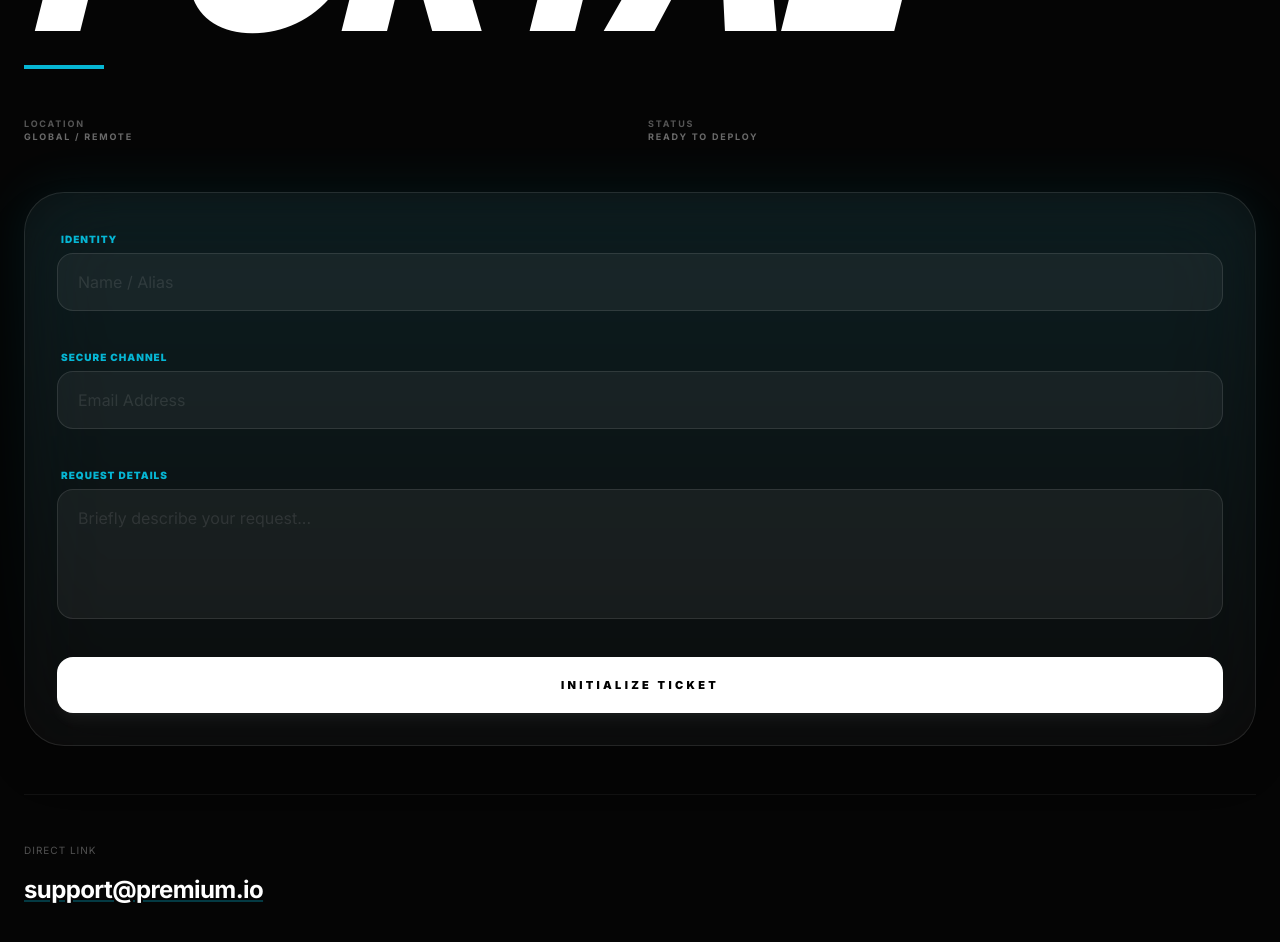
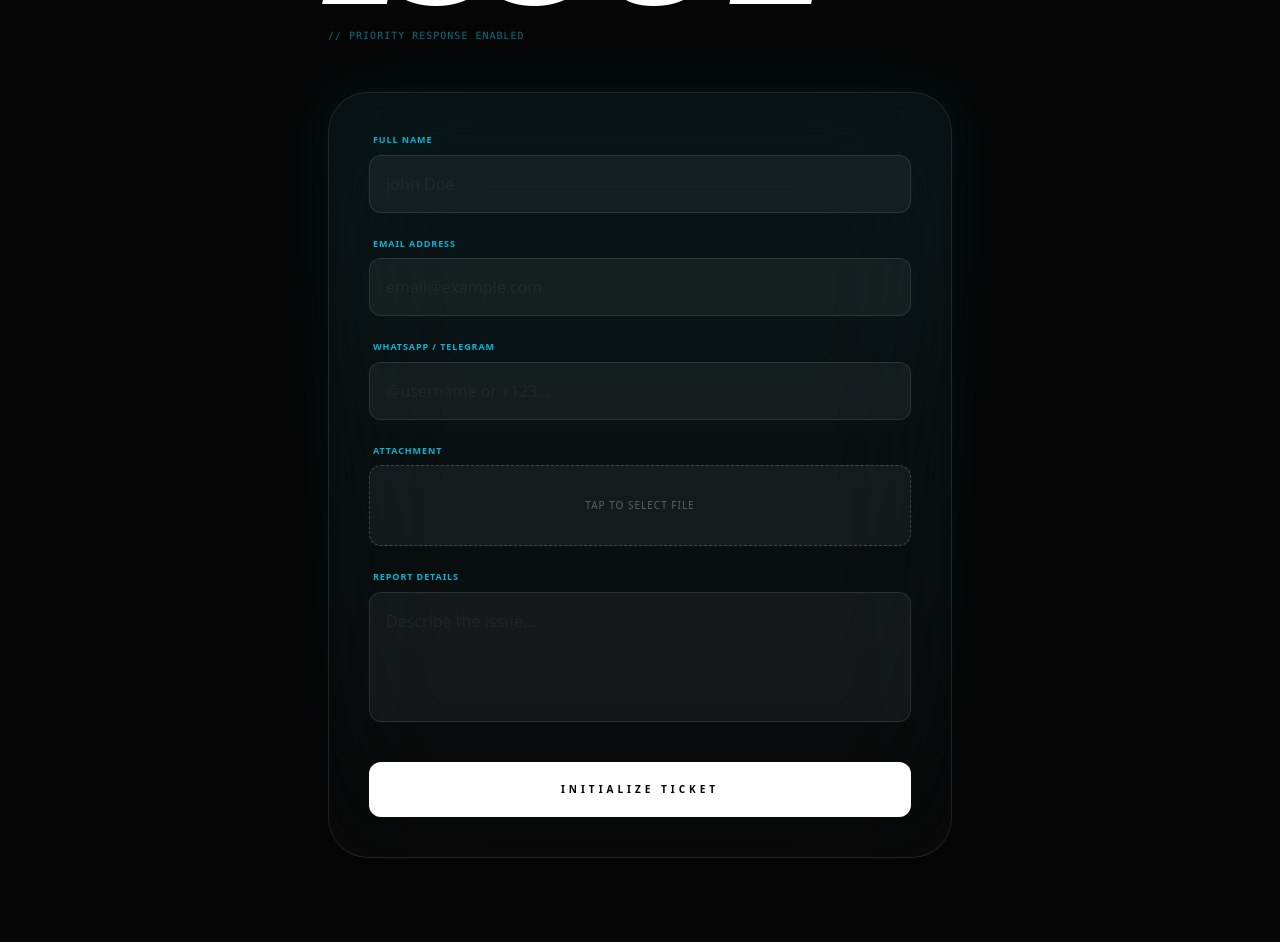
Before and after one commit to swtichedxp/Premium-support-, a React (Vite) app: page / in a window 1280 px wide. Shown: the part 440-1382 px from the top of the page. Built offline with nearby package versions, Linux system fonts and the light colour scheme.

Commit message:
Update App.jsx

```diff
--- a/src/App.jsx
+++ b/src/App.jsx
@@ -1,83 +1,146 @@
-import React from 'react';
+import React, { useState } from 'react';
 
 export default function App() {
+  const [fileName, setFileName] = useState("");
+  const [isSubmitting, setIsSubmitting] = useState(false);
+  const [isSuccess, setIsSuccess] = useState(false);
+
+  const handleFileChange = (e) => {
+    if (e.target.files.length > 0) {
+      setFileName(e.target.files[0].name);
+    }
+  };
+
+  const handleSubmit = async (e) => {
+    e.preventDefault();
+    setIsSubmitting(true);
+
+    const formData = new FormData(e.target);
+
+    try {
+      const response = await fetch("https://api.web3forms.com/submit", {
+        method: "POST",
+        body: formData
+      });
+
+      if (response.ok) {
+        setIsSuccess(true);
+      } else {
+        alert("Submission failed. Please try again.");
+      }
+    } catch (error) {
+      alert("An error occurred. Check your connection.");
+    } finally {
+      setIsSubmitting(false);
+    }
+  };
+
   return (
-    <div className="min-h-screen bg-[#050505] text-white flex flex-col selection:bg-cyan-500/30">
+    <div className="min-h-screen bg-[#050505] text-white flex flex-col selection:bg-cyan-500/30 font-sans overflow-x-hidden">
 
-      {/* Dynamic Background Glows */}
-      <div className="fixed top-[-10%] left-[-20%] w-[300px] h-[300px] bg-cyan-600/10 rounded-full blur-[80px] -z-10"></div>
+      {/* Background Accents */}
+      <div className="fixed top-[-10%] left-[-20%] w-[300px] h-[300px] bg-cyan-600/10 rounded-full blur-[80px] -z-10 animate-pulse"></div>
       <div className="fixed bottom-[20%] right-[-20%] w-[250px] h-[250px] bg-blue-600/10 rounded-full blur-[80px] -z-10"></div>
 
-      {/* Mobile Nav */}
+      {/* Nav */}
       <nav className="flex justify-between items-center px-6 py-6 border-b border-white/5 bg-black/20 backdrop-blur-md sticky top-0 z-50">
-        <div className="text-[10px] font-black tracking-[0.4em] text-cyan-500">PREMIUM</div>
+        <div className="text-[10px] font-black tracking-[0.4em] text-cyan-400 uppercase">PREMIUM</div>
         <div className="flex items-center gap-2">
-          <span className="w-1.5 h-1.5 bg-green-500 rounded-full animate-pulse shadow-[0_0_8px_#22c55e]"></span>
-          <span className="text-[8px] font-bold opacity-40 uppercase tracking-widest">Live</span>
+          <span className={`w-1.5 h-1.5 rounded-full animate-pulse shadow-lg ${isSuccess ? 'bg-cyan-400 shadow-cyan-500' : 'bg-green-500 shadow-green-500'}`}></span>
+          <span className="text-[8px] font-bold opacity-40 uppercase tracking-widest">{isSuccess ? 'Verified' : 'Live'}</span>
         </div>
       </nav>
 
-      <main className="px-6 pt-12 pb-24 space-y-12">
-        {/* Massive Headline - Scales for Mobile */}
-        <section>
-          <h1 className="text-[18vw] leading-[0.8] font-[900] uppercase tracking-tighter italic">
-            Support<br/>Portal
+      <main className="px-6 pt-10 pb-24 max-w-2xl mx-auto w-full flex flex-col items-center">
+
+        {!isSuccess ? (
+          <>
+            <section className="mb-12 w-full text-left">
+              <h1 className="text-[16vw] leading-[0.85] font-[900] uppercase tracking-tighter italic">
+                Submit<br/>Issue
               </h1>
-          <div className="h-1 w-20 bg-cyan-500 mt-6"></div>
+              <p className="text-cyan-500/60 font-mono text-[10px] mt-4 tracking-[0.3em] uppercase tracking-widest leading-relaxed">
+                // Priority Response Enabled
+              </p>
             </section>
 
-        {/* Info Grid */}
-        <div className="grid grid-cols-2 gap-4 opacity-40 text-[9px] uppercase tracking-[0.2em] font-bold">
-          <div>
-            <p className="text-white/80">Location</p>
-            <p>Global / Remote</p>
+            <div className="relative w-full">
+              <div className="absolute -inset-1 bg-gradient-to-b from-cyan-500/20 to-transparent rounded-[2.5rem] blur-xl opacity-40"></div>
+
+              <form
+                onSubmit={handleSubmit}
+                className="relative bg-white/[0.02] backdrop-blur-3xl border border-white/10 p-7 md:p-10 rounded-[2.5rem] flex flex-col gap-6"
+              >
+                <input type="hidden" name="access_key" value="YOUR_ACCESS_KEY_HERE" />
+
+                <div className="flex flex-col gap-2">
+                  <label className="text-[9px] uppercase font-black tracking-widest text-cyan-500 ml-1">Full Name</label>
+                  <input type="text" name="name" placeholder="John Doe" required className="w-full bg-white/5 border border-white/10 rounded-xl px-4 py-4 outline-none focus:border-cyan-500 transition-all placeholder:text-white/5" />
                 </div>
-          <div>
-            <p className="text-white/80">Status</p>
-            <p>Ready to deploy</p>
+
+                <div className="flex flex-col gap-2">
+                  <label className="text-[9px] uppercase font-black tracking-widest text-cyan-500 ml-1">Email Address</label>
+                  <input type="email" name="email" placeholder="email@example.com" required className="w-full bg-white/5 border border-white/10 rounded-xl px-4 py-4 outline-none focus:border-cyan-500 transition-all placeholder:text-white/5" />
+                </div>
+
+                <div className="flex flex-col gap-2">
+                  <label className="text-[9px] uppercase font-black tracking-widest text-cyan-500 ml-1">WhatsApp / Telegram</label>
+                  <input type="text" name="contact_method" placeholder="@username or +123..." required className="w-full bg-white/5 border border-white/10 rounded-xl px-4 py-4 outline-none focus:border-cyan-500 transition-all placeholder:text-white/5" />
+                </div>
+
+                <div className="flex flex-col gap-2">
+                  <label className="text-[9px] uppercase font-black tracking-widest text-cyan-500 ml-1">Attachment</label>
+                  <div className="relative group cursor-pointer overflow-hidden">
+                    <input type="file" name="attachment" accept="image/*" onChange={handleFileChange} className="absolute inset-0 w-full h-full opacity-0 cursor-pointer z-10" />
+                    <div className="w-full bg-white/5 border border-dashed border-white/20 rounded-xl px-4 py-8 text-center transition-all group-hover:border-cyan-500/50">
+                      <p className="text-[10px] uppercase tracking-widest opacity-30">
+                        {fileName ? `Selected: ${fileName}` : "Tap to select file"}
+                      </p>
+                    </div>
                   </div>
                 </div>
 
-        {/* The Glassmorph Form */}
-        <section className="relative group mt-8">
-          <div className="absolute -inset-0.5 bg-gradient-to-b from-cyan-500/20 to-blue-500/0 rounded-[2.5rem] blur-xl opacity-50"></div>
-
-          <form
-            action="https://api.web3forms.com/submit"
-            method="POST"
-            className="relative bg-white/[0.03] backdrop-blur-2xl border border-white/10 p-8 rounded-[2.5rem] shadow-2xl flex flex-col gap-8"
-          >
-            {/* REPLACE WITH YOUR KEY */}
-            <input type="hidden" name="access_key" value="YOUR_ACCESS_KEY_HERE" />
-
-            <div className="space-y-1">
-              <label className="text-[10px] uppercase font-black tracking-widest text-cyan-500 ml-1">Identity</label>
-              <input type="text" name="name" placeholder="Name / Alias" required className="w-full bg-white/5 border border-white/10 rounded-2xl px-5 py-4 outline-none focus:border-cyan-500 transition-all placeholder:text-white/10" />
+                <div className="flex flex-col gap-2">
+                  <label className="text-[9px] uppercase font-black tracking-widest text-cyan-500 ml-1">Report Details</label>
+                  <textarea name="message" rows="4" placeholder="Describe the issue..." required className="w-full bg-white/5 border border-white/10 rounded-xl px-4 py-4 outline-none focus:border-cyan-500 transition-all placeholder:text-white/5 resize-none"></textarea>
                 </div>
 
-            <div className="space-y-1">
-              <label className="text-[10px] uppercase font-black tracking-widest text-cyan-500 ml-1">Secure Channel</label>
-              <input type="email" name="email" placeholder="Email Address" required className="w-full bg-white/5 border border-white/10 rounded-2xl px-5 py-4 outline-none focus:border-cyan-500 transition-all placeholder:text-white/10" />
-            </div>
-
-            <div className="space-y-1">
-              <label className="text-[10px] uppercase font-black tracking-widest text-cyan-500 ml-1">Request Details</label>
-              <textarea name="message" rows="4" placeholder="Briefly describe your request..." required className="w-full bg-white/5 border border-white/10 rounded-2xl px-5 py-4 outline-none focus:border-cyan-500 transition-all placeholder:text-white/10 resize-none"></textarea>
-            </div>
-
-            <button type="submit" className="w-full bg-white text-black font-[900] py-5 rounded-2xl uppercase text-[11px] tracking-[0.3em] active:scale-95 transition-transform shadow-lg shadow-white/5">
-              Initialize Ticket
+                <button
+                  type="submit"
+                  disabled={isSubmitting}
+                  className="w-full bg-white text-black font-[900] py-5 rounded-xl uppercase text-[10px] tracking-[0.4em] active:scale-[0.97] transition-all mt-4 disabled:opacity-50"
+                >
+                  {isSubmitting ? "Processing..." : "Initialize Ticket"}
                 </button>
               </form>
-        </section>
-
-        {/* Contact Footer Area */}
-        <footer className="pt-12 flex flex-col gap-4 border-t border-white/5">
-          <p className="text-[10px] uppercase tracking-widest opacity-30">Direct Link</p>
-          <a href="mailto:support@premium.io" className="text-2xl font-bold tracking-tight hover:text-cyan-400 transition-colors underline decoration-cyan-500/30">
-            support@premium.io
-          </a>
-        </footer>
+            </div>
+          </>
+        ) : (
+          /* SUCCESS STATE */
+          <div className="flex flex-col items-center justify-center min-h-[60vh] text-center animate-in fade-in zoom-in duration-500">
+            <div className="relative mb-8">
+              <div className="absolute inset-0 bg-cyan-500/30 blur-3xl rounded-full"></div>
+              <div className="relative h-24 w-24 border-2 border-cyan-400 rounded-full flex items-center justify-center bg-white/5 backdrop-blur-xl">
+                 <svg className="w-10 h-10 text-cyan-400" fill="none" stroke="currentColor" viewBox="0 0 24 24">
+                   <path strokeLinecap="round" strokeLinejoin="round" strokeWidth="3" d="M5 13l4 4L19 7"></path>
+                 </svg>
+              </div>
+            </div>
+            <h2 className="text-4xl font-black italic uppercase tracking-tighter mb-4">Transmission<br/>Received</h2>
+            <div className="bg-white/5 border border-white/10 backdrop-blur-2xl p-6 rounded-2xl max-w-xs">
+              <p className="text-[11px] uppercase tracking-[0.2em] text-cyan-400 font-bold mb-2 italic">Report Logged Successfully</p>
+              <p className="text-xs text-white/50 leading-relaxed tracking-wide">
+                Thanks for your report. Our elite support team will respond to your secure channel as soon as possible.
+              </p>
+            </div>
+            <button
+              onClick={() => {setIsSuccess(false); setFileName("");}}
+              className="mt-12 text-[9px] uppercase tracking-[0.5em] font-bold text-white/30 hover:text-cyan-400 transition-colors"
+            >
+              [ Send another report ]
+            </button>
+          </div>
+        )}
       </main>
     </div>
   );
```
Lines whose indentation alone changed are shown as unchanged.
